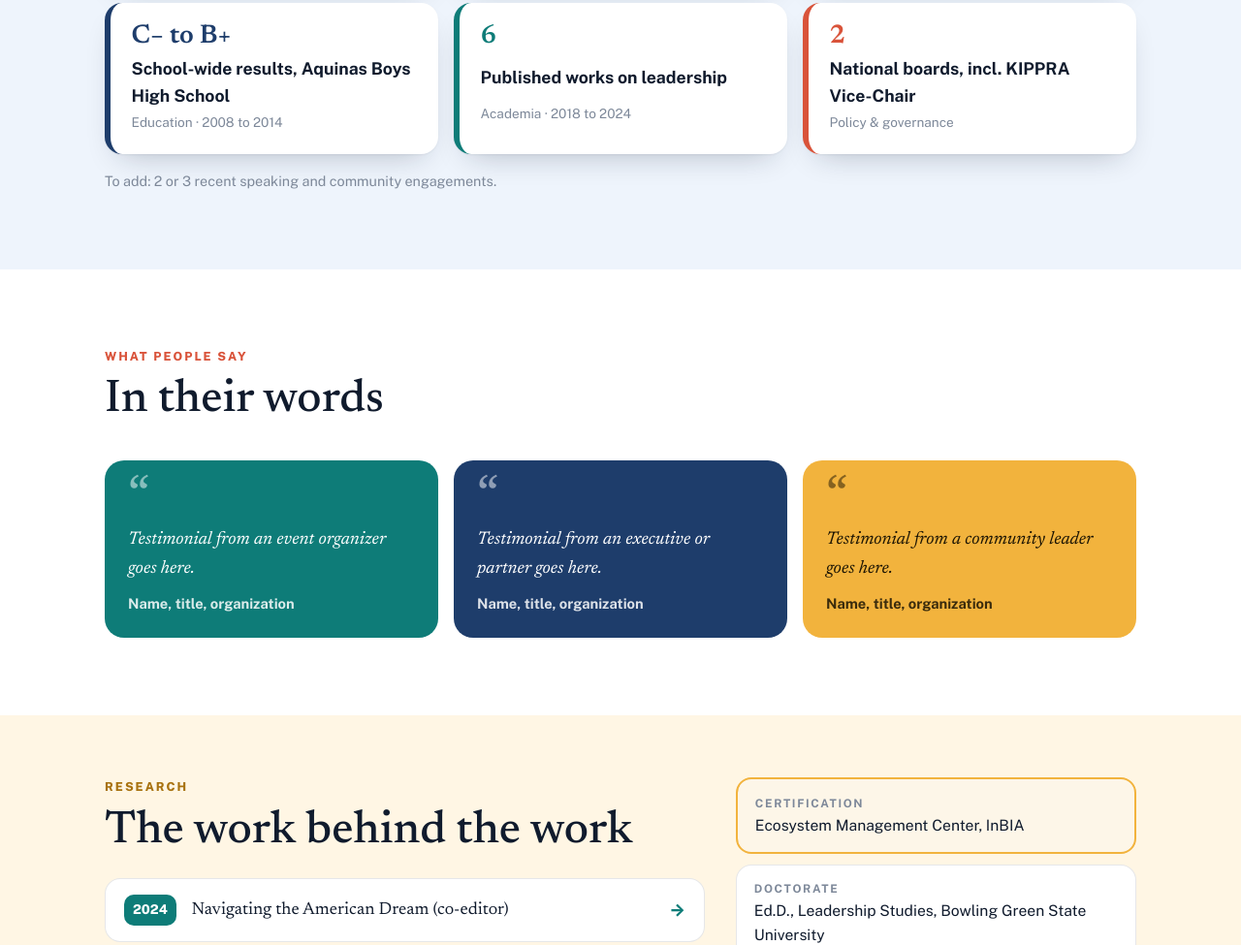
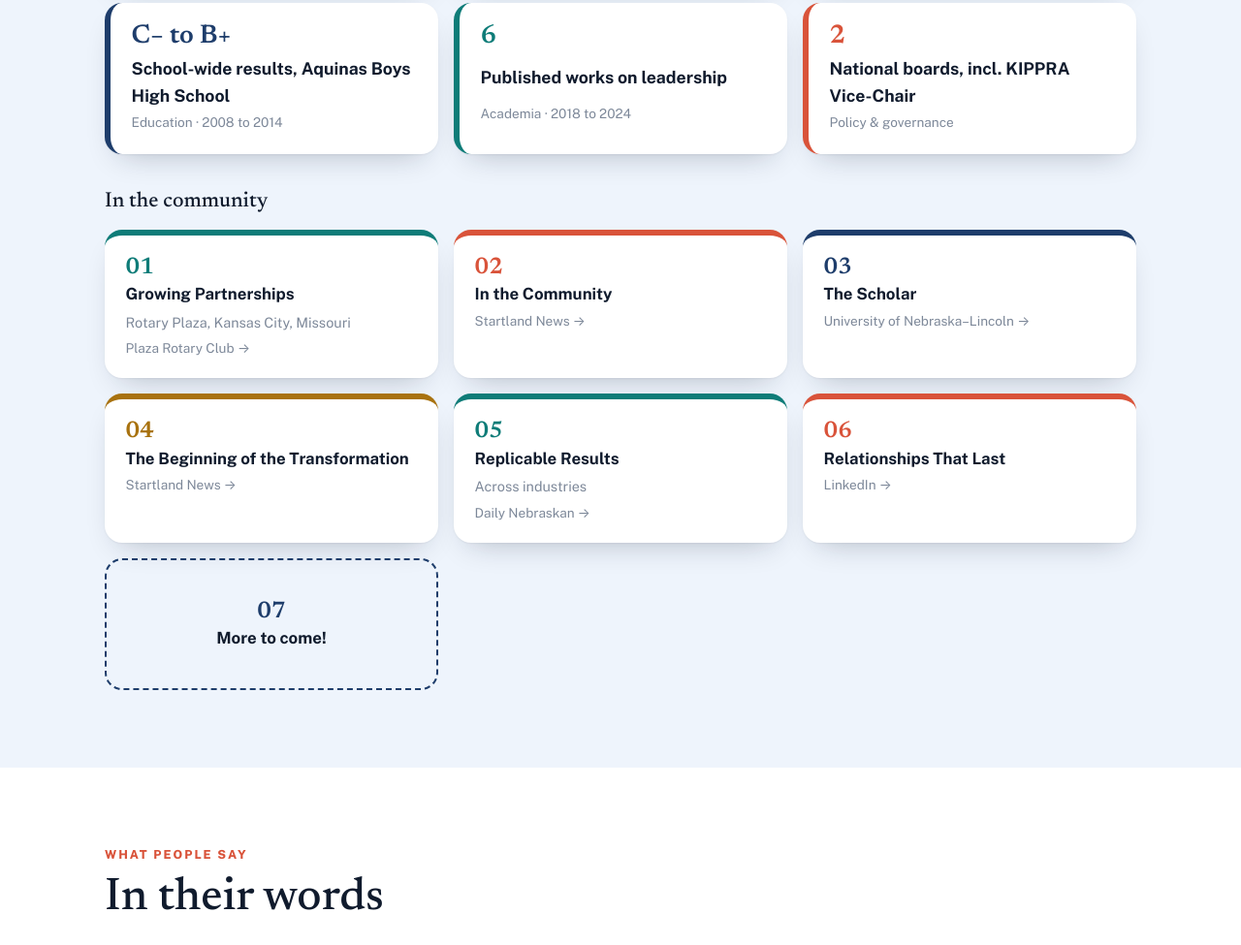
Before and after one commit to JorgeSanchezMcofc/strateviaadvisory, a plain HTML site: page index.html in a window 1280 px wide. Shown: the part 4102-5077 px from the top of the page at 97% size. Drawn offline with nearby package versions, Linux system fonts and the light colour scheme.

Commit message:
Add Emmah's 'In the community' features to Track Record
Co-Authored-By: Claude Opus 5.5 <noreply@anthropic.com>
Claude-Session: https://claude.ai/code/session_01V2s9zCpXu89LBGh7V5GyqE

```diff
--- a/index.html
+++ b/index.html
@@ -242,6 +242,18 @@
   .rec-item .when { font-size: .85rem; color: var(--ink-faint); }
   @media (max-width: 860px) { .now-card { grid-template-columns: 1fr; } .rec { grid-template-columns: 1fr 1fr; } }
   @media (max-width: 520px) { .rec { grid-template-columns: 1fr; } }
+  .feat-head { margin: 2.4rem 0 1rem; font-family: var(--display); font-size: 1.35rem; }
+  .feat { display: grid; grid-template-columns: repeat(3, minmax(0, 1fr)); gap: 1rem; }
+  .feat a, .feat .soon { position: relative; display: grid; gap: .35rem; align-content: start; min-height: 8.5rem; padding: 1.3rem 1.35rem 1.2rem; border-radius: 18px; background: var(--card); border-top: 6px solid var(--c); box-shadow: var(--shadow); text-decoration: none; color: inherit; transition: transform .25s ease; }
+  .feat a:hover { transform: translateY(-4px); }
+  .feat .n { font-family: var(--display); font-size: 1.5rem; font-weight: 600; color: var(--c); line-height: 1; }
+  .feat .t { font-weight: 700; font-size: 1.05rem; line-height: 1.3; }
+  .feat .sub { font-size: .9rem; color: var(--ink-faint); }
+  .feat .src { margin-top: auto; font-size: .85rem; color: var(--ink-faint); }
+  .feat a .src::after { content: " →"; }
+  .feat .soon { background: transparent; box-shadow: none; border: 2px dashed var(--c); place-content: center; text-align: center; }
+  @media (max-width: 860px) { .feat { grid-template-columns: 1fr 1fr; } }
+  @media (max-width: 520px) { .feat { grid-template-columns: 1fr; } }
 
   /* Testimonials + research */
   .quotes { display: grid; grid-template-columns: repeat(3, minmax(0, 1fr)); gap: 1rem; }
@@ -463,7 +475,16 @@
         <div class="rec-item rv" style="--c: var(--teal); --d: .06s"><span class="fig2">6</span><span class="what">Published works on leadership</span><span class="when">Academia · 2018 to 2024</span></div>
         <div class="rec-item rv" style="--c: var(--coral); --d: .12s"><span class="fig2">2</span><span class="what">National boards, incl. KIPPRA Vice-Chair</span><span class="when">Policy &amp; governance</span></div>
       </div>
-      <p class="note">To add: 2 or 3 recent speaking and community engagements.</p>
+      <h3 class="feat-head rv">In the community</h3>
+      <div class="feat">
+        <a class="rv" href="https://kcplazarotary.org/speakers/40ca396c-fcaa-401f-a10f-ba0c44deb4f9" target="_blank" rel="noopener noreferrer" style="--c: var(--teal)"><span class="n">01</span><span class="t">Growing Partnerships</span><span class="sub">Rotary Plaza, Kansas City, Missouri</span><span class="src">Plaza Rotary Club</span></a>
+        <a class="rv" href="https://startlandnews.com/2025/04/1-million-cups-kauffman-foundation/" target="_blank" rel="noopener noreferrer" style="--c: var(--coral); --d: .06s"><span class="n">02</span><span class="t">In the Community</span><span class="src">Startland News</span></a>
+        <a class="rv" href="https://journalism.unl.edu/person/emmah-muema/" target="_blank" rel="noopener noreferrer" style="--c: var(--navy-2); --d: .12s"><span class="n">03</span><span class="t">The Scholar</span><span class="src">University of Nebraska–Lincoln</span></a>
+        <a class="rv" href="https://startlandnews.com/2025/04/1-million-cups-kauffman-foundation/" target="_blank" rel="noopener noreferrer" style="--c: var(--gold-ink)"><span class="n">04</span><span class="t">The Beginning of the Transformation</span><span class="src">Startland News</span></a>
+        <a class="rv" href="https://www.dailynebraskan.com/culture/unl-hosts-cultural-cuisine-night-at-cather-dining-hall-for-spring-in-paris/article_dec100a0-d40f-11ed-af7f-b72e9166543b.html" target="_blank" rel="noopener noreferrer" style="--c: var(--teal); --d: .06s"><span class="n">05</span><span class="t">Replicable Results</span><span class="sub">Across industries</span><span class="src">Daily Nebraskan</span></a>
+        <a class="rv" href="https://www.linkedin.com/posts/great-to-see-ded-alum-emma-muema-thriving-share-7315044962692177922-Hd9n/" target="_blank" rel="noopener noreferrer" style="--c: var(--coral); --d: .12s"><span class="n">06</span><span class="t">Relationships That Last</span><span class="src">LinkedIn</span></a>
+        <div class="soon rv" style="--c: var(--navy-2)"><span class="n">07</span><span class="t">More to come!</span></div>
+      </div>
     </div>
   </section>
 
```
